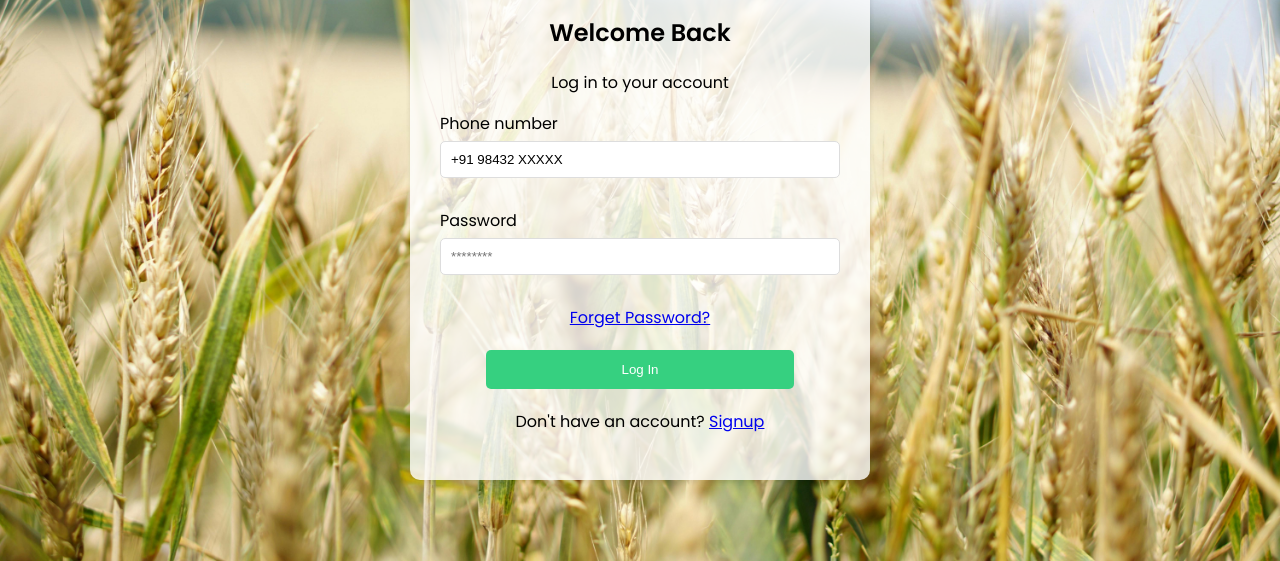
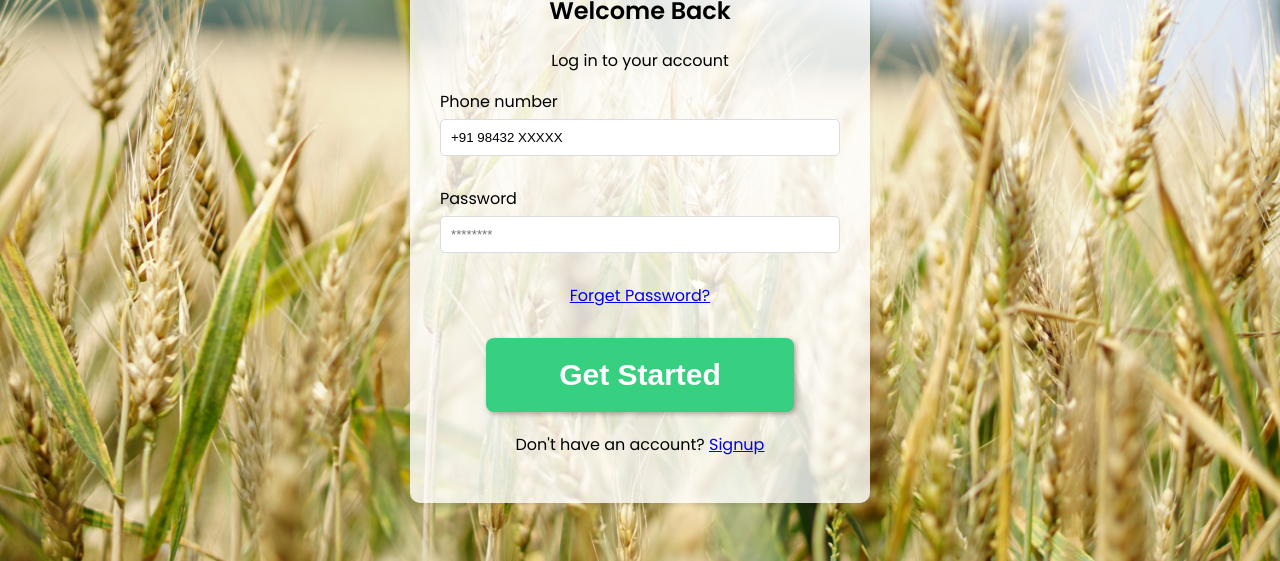
Before and after one commit to RiteshBorse/Crop_Recommend, a plain HTML site: page login.html in a window 1280 px wide. Shown: the part 239-800 px from the top of the page. Drawn offline with Linux system fonts and the light colour scheme.

Commit message:
Updated login.html

```diff
--- a/login.html
+++ b/login.html
@@ -83,6 +83,33 @@
             text-align: center;
             margin-top: 20px;
         }
+        .button {
+  margin-top: 10px;
+}
+
+.button button {
+  background-color: #36d080;
+  text-decoration: none;
+  border: none;
+  color: white;
+  padding: 20px 40px; /* Increased padding for larger button */
+  text-align: center;
+  font-size: 30px; /* Larger font size */
+  font-weight: bold; /* Make text bold */
+  cursor: pointer;
+  border-radius: 8px; /* Slightly larger border radius */
+  box-shadow: 2px 2px 5px rgba(0, 0, 0, 0.3); /* Subtle shadow for better visibility */
+  transition: all 0.3s ease; /* Smooth hover effect */
+}
+.button button a{
+  text-decoration: none;
+  color: white;
+}
+/* Hover Effect */
+.button button:hover {
+  background-color: #36d080;
+  transform: scale(1.05); /* Slightly enlarges on hover */
+}
     </style>
 </head>
 
@@ -107,7 +134,9 @@
 
         <a href="#" class="forgot-password">Forget Password?</a>
 
-        <button>Log In</button>
+        <div class="button">
+            <button><a href="language.html">Get Started</a></button>
+          </div>
 
         <p class="signup-link">Don't have an account? <a href="register.html">Signup</a></p>
     </div>
```
